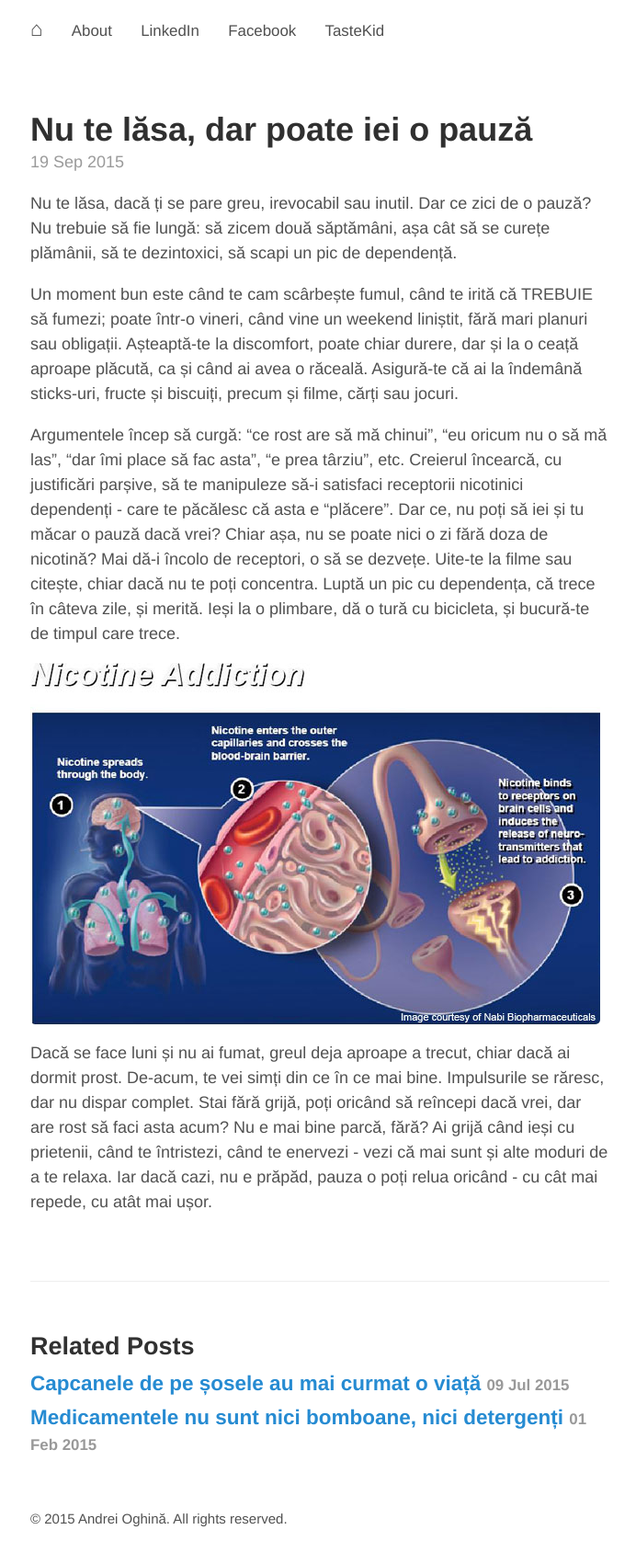
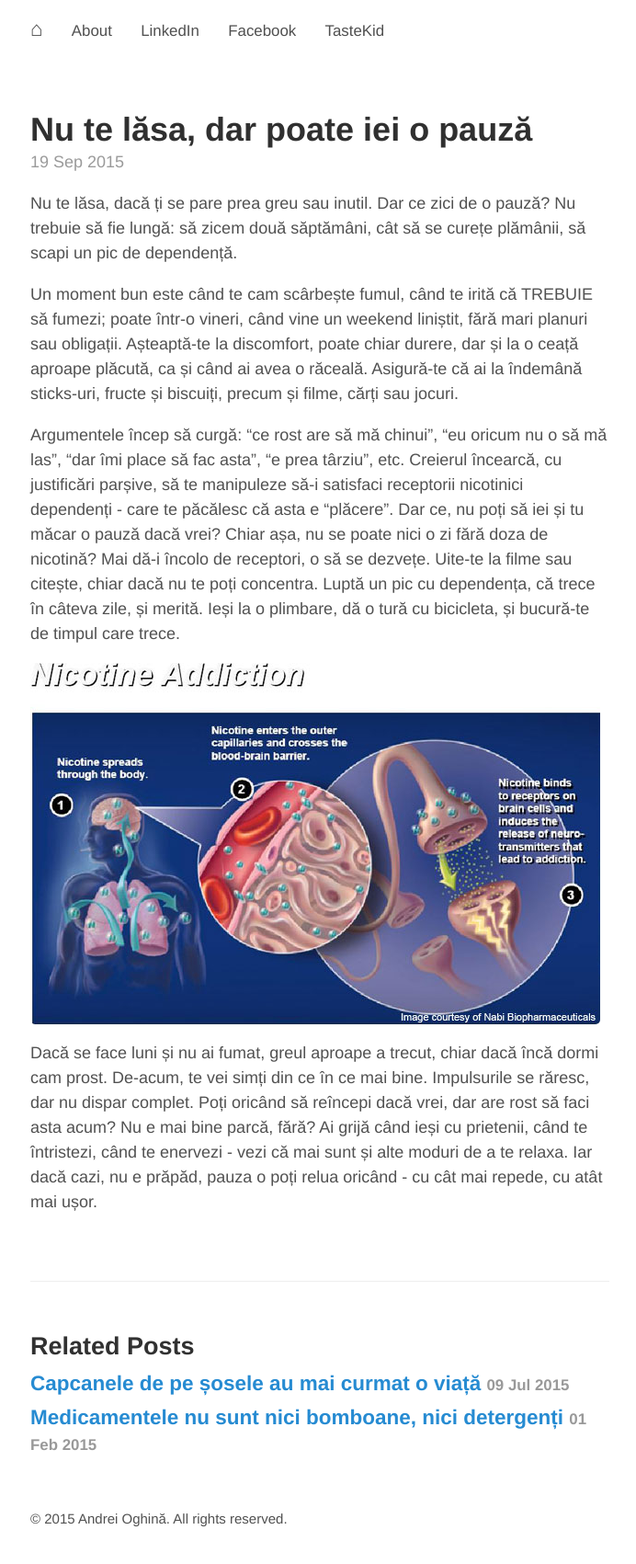
Before and after one commit to aoghina/aoghina.github.io, a Jekyll site: the page built from _posts/2015-09-19-nu-te-lasa-dar-pote-iei-o-pauza.md, in a window 1280 px wide. Shown: the whole page at 92% size, without its empty margins (292-984 px from the left). Built offline with Jekyll 4.4.1, drawn with Linux system fonts in a browser that asks for light colours; comment, search, counter and statistics services are not loaded.

Commit message:
Update nu te lasa post

```diff
--- a/_posts/2015-09-19-nu-te-lasa-dar-pote-iei-o-pauza.md
+++ b/_posts/2015-09-19-nu-te-lasa-dar-pote-iei-o-pauza.md
@@ -4,7 +4,7 @@
 comments: True
 ---
 
-Nu te lăsa, dacă ți se pare greu, irevocabil sau inutil. Dar ce zici de o pauză? Nu trebuie să fie lungă: să zicem două săptămâni, așa cât să se curețe plămânii, să te dezintoxici, să scapi un pic de dependență.
+Nu te lăsa, dacă ți se pare prea greu sau inutil. Dar ce zici de o pauză? Nu trebuie să fie lungă: să zicem două săptămâni, cât să se curețe plămânii, să scapi un pic de dependență.
 
 Un moment bun este când te cam scârbește fumul, când te irită că TREBUIE să fumezi; poate într-o vineri, când vine un weekend liniștit, fără mari planuri sau obligații. Așteaptă-te la discomfort, poate chiar durere, dar și la o ceață aproape plăcută, ca și când ai avea o răceală. Asigură-te că ai la îndemână sticks-uri, fructe și biscuiți, precum și filme, cărți sau jocuri.
 
@@ -14,4 +14,4 @@
 
 ![Dependența de nicotină](/assets/nicotine-addiction.jpg "Dependența de nicotină")
 
-Dacă se face luni și nu ai fumat, greul deja aproape a trecut, chiar dacă ai dormit prost. De-acum, te vei simți din ce în ce mai bine. Impulsurile se răresc, dar nu dispar complet. Stai fără grijă, poți oricând să reîncepi dacă vrei, dar are rost să faci asta acum? Nu e mai bine parcă, fără? Ai grijă când ieși cu prietenii, când te întristezi, când te enervezi - vezi că mai sunt și alte moduri de a te relaxa. Iar dacă cazi, nu e prăpăd, pauza o poți relua oricând - cu cât mai repede, cu atât mai ușor.
+Dacă se face luni și nu ai fumat, greul aproape a trecut, chiar dacă încă dormi cam prost. De-acum, te vei simți din ce în ce mai bine. Impulsurile se răresc, dar nu dispar complet. Poți oricând să reîncepi dacă vrei, dar are rost să faci asta acum? Nu e mai bine parcă, fără? Ai grijă când ieși cu prietenii, când te întristezi, când te enervezi - vezi că mai sunt și alte moduri de a te relaxa. Iar dacă cazi, nu e prăpăd, pauza o poți relua oricând - cu cât mai repede, cu atât mai ușor.
```
